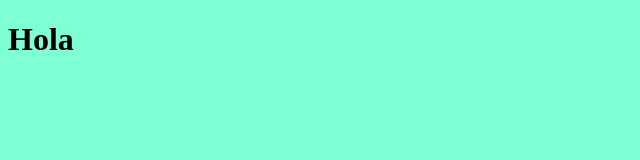
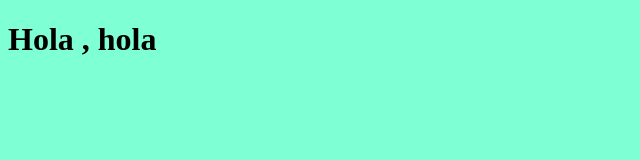
Before and after one commit to meylincontreras/pruebarepo, a plain HTML site: page index.html in a window 1280 px wide. Shown: the whole page, without its empty margins (0-640 px from the left). Drawn offline with Linux system fonts and the light colour scheme.

Commit message:
prueba repo 2

```diff
--- a/index.html
+++ b/index.html
@@ -8,7 +8,7 @@
 </head>
 <body>
     <h1>
-        Hola
+        Hola , hola
     </h1>
 </body>
 </html>
```
